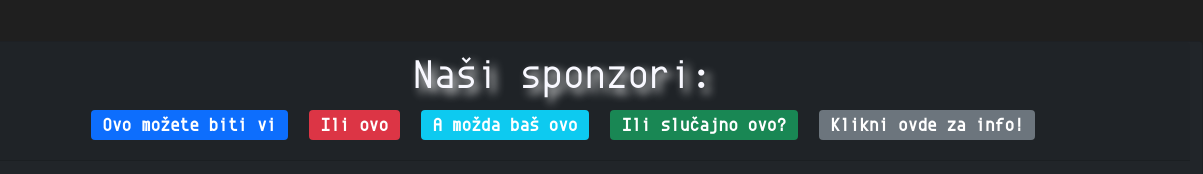
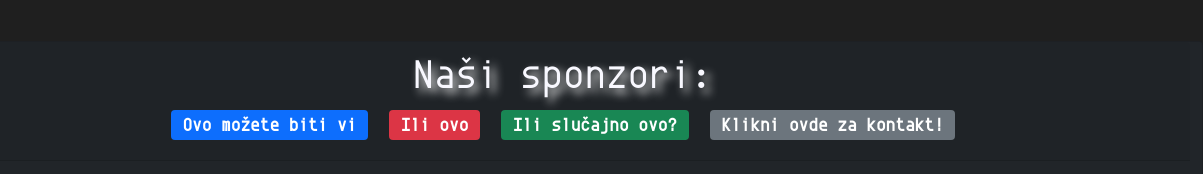
Before and after one commit to Janje12/barKOD, a website: page index.html in a window 1280 px wide. Shown: the part 2447-2621 px from the top of the page, 77-1280 px from the left. Drawn offline with nearby package versions, Linux system fonts and the light colour scheme.

Commit message:
added pills and mailto for sponsors

```diff
--- a/css/style.css
+++ b/css/style.css
@@ -240,3 +240,7 @@ a {
     }
 
 }
+
+span.bg-secondary:hover {
+    background-color: #434b53 !important;
+}
--- a/index.html
+++ b/index.html
@@ -124,9 +124,8 @@
                 <div class="mt-2">
                     <h4><span class="badge bg-primary m-1">Ovo možete biti vi</span>
                     <span class="badge bg-danger m-1">Ili ovo</span>
-                    <span class="badge bg-info m-1">A možda baš ovo</span>
                     <span class="badge bg-success m-1">Ili slučajno ovo?</span>
-                       <a href="#"><span class="badge bg-secondary m-1">Klikni ovde za info!</span></a></h4>
+                       <a href="mailto:barkod2021@gmail.com"><span class="badge bg-secondary m-1">Klikni ovde za kontakt!</span></a></h4>
                 </div>
             </div>
 
```
